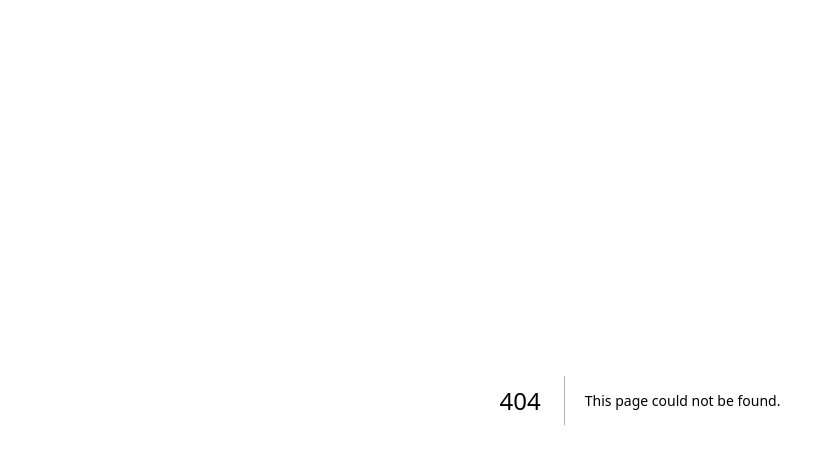
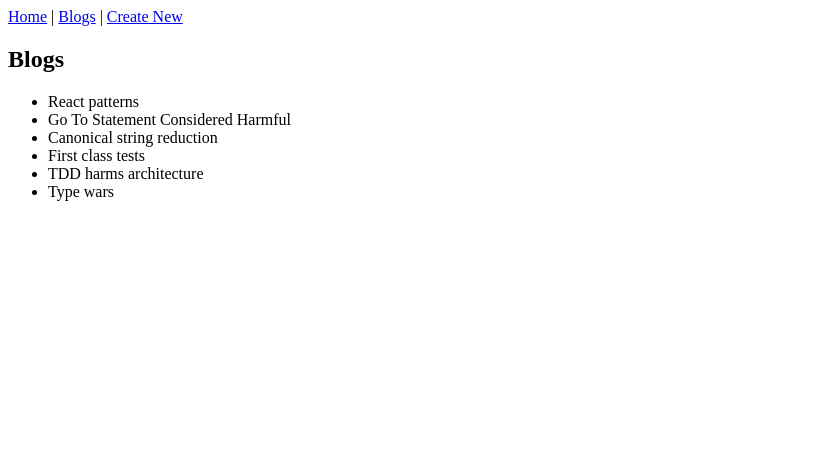
Before and after one commit to jjesus-dev/fso-nextjs-blogs, a Next.js app: page /blogs in a window 1280 px wide. Before the commit this address had no page. Shown: the top 464 px of the page, without its empty margins (0-835 px from the left). Built offline with nearby package versions, Linux system fonts and the light colour scheme.

Commit message:
refactor: set up nav & default bloglist page, ex 1

```diff
--- /dev/null
+++ b/app/blogs/page.tsx
@@ -0,0 +1,59 @@
+const blogs = [
+  {
+    id: "1",
+    title: "React patterns",
+    author: "Michael Chan",
+    url: "https://reactpatterns.com/",
+    likes: 7,
+  },
+  {
+    id: "2",
+    title: "Go To Statement Considered Harmful",
+    author: "Edsger W. Dijkstra",
+    url: "http://www.u.arizona.edu/~rubinson/copyright_violations/Go_To_Considered_Harmful.html",
+    likes: 5,
+  },
+  {
+    id: "3",
+    title: "Canonical string reduction",
+    author: "Edsger W. Dijkstra",
+    url: "http://www.cs.utexas.edu/~EWD/transcriptions/EWD08xx/EWD808.html",
+    likes: 12,
+  },
+  {
+    id: "4",
+    title: "First class tests",
+    author: "Robert C. Martin",
+    url: "http://blog.cleancoder.com/uncle-bob/2017/05/05/TestDefinitions.htmll",
+    likes: 10,
+  },
+  {
+    id: "5",
+    title: "TDD harms architecture",
+    author: "Robert C. Martin",
+    url: "http://blog.cleancoder.com/uncle-bob/2017/03/03/TDD-Harms-Architecture.html",
+    likes: 0,
+  },
+  {
+    id: "6",
+    title: "Type wars",
+    author: "Robert C. Martin",
+    url: "http://blog.cleancoder.com/uncle-bob/2016/05/01/TypeWars.html",
+    likes: 2,
+  },
+];
+
+const Blogs = () => {
+  return (
+    <div>
+      <h2>Blogs</h2>
+      <ul>
+        {blogs.map((blog) => (
+          <li key={blog.id}>{blog.title}</li>
+        ))}
+      </ul>
+    </div>
+  );
+};
+
+export default Blogs;
--- a/app/layout.tsx
+++ b/app/layout.tsx
@@ -1,16 +1,5 @@
 import type { Metadata } from "next";
-import { Geist, Geist_Mono } from "next/font/google";
-import "./globals.css";
-
-const geistSans = Geist({
-  variable: "--font-geist-sans",
-  subsets: ["latin"],
-});
-
-const geistMono = Geist_Mono({
-  variable: "--font-geist-mono",
-  subsets: ["latin"],
-});
+import Link from "next/link";
 
 export const metadata: Metadata = {
   title: "Create Next App",
@@ -19,11 +8,17 @@
 
 export default function RootLayout({ children }: LayoutProps<"/">) {
   return (
-    <html
-      lang="en"
-      className={`${geistSans.variable} ${geistMono.variable} h-full antialiased`}
-    >
-      <body className="min-h-full flex flex-col">{children}</body>
+    <html lang="en">
+      <body>
+        <nav>
+          <Link href="/">Home</Link>
+          {" | "}
+          <Link href="/blogs">Blogs</Link>
+          {" | "}
+          <Link href="/blogs/new">Create New</Link>
+        </nav>
+        {children}
+      </body>
     </html>
   );
 }
--- a/app/page.tsx
+++ b/app/page.tsx
@@ -1,69 +1,10 @@
-import Image from "next/image";
-
-export default function Home() {
+const Home = () => {
   return (
-    <div className="flex flex-col flex-1 items-center justify-center bg-zinc-50 font-sans dark:bg-black">
-      <main className="flex flex-1 w-full max-w-3xl flex-col items-center justify-between py-32 px-16 bg-white dark:bg-black sm:items-start">
-        <Image
-          className="dark:invert h-5 w-[100px]"
-          src="/next.svg"
-          alt="Next.js logo"
-          width={100}
-          height={20}
-          priority
-        />
-        <div className="flex flex-col items-center gap-6 text-center sm:items-start sm:text-left">
-          <h1 className="max-w-xs text-3xl font-semibold leading-10 tracking-tight text-black dark:text-zinc-50">
-            To get started, edit the{" "}
-            <code className="rounded bg-black/[.06] px-1.5 py-0.5 font-mono text-[0.9em] dark:bg-white/[.08]">
-              page.tsx
-            </code>{" "}
-            file.
-          </h1>
-          <p className="max-w-md text-lg leading-8 text-zinc-600 dark:text-zinc-400">
-            Looking for a starting point or more instructions? Head over to{" "}
-            <a
-              href="https://vercel.com/templates?framework=next.js&utm_source=create-next-app&utm_medium=appdir-template-tw&utm_campaign=create-next-app"
-              className="font-medium text-zinc-950 dark:text-zinc-50"
-            >
-              Templates
-            </a>{" "}
-            or the{" "}
-            <a
-              href="https://nextjs.org/learn?utm_source=create-next-app&utm_medium=appdir-template-tw&utm_campaign=create-next-app"
-              className="font-medium text-zinc-950 dark:text-zinc-50"
-            >
-              Learning
-            </a>{" "}
-            center.
-          </p>
-        </div>
-        <div className="flex flex-col gap-4 text-base font-medium sm:flex-row">
-          <a
-            className="flex h-12 w-full items-center justify-center gap-2 rounded-full bg-foreground px-5 text-background transition-colors hover:bg-[#383838] dark:hover:bg-[#ccc] md:w-[158px]"
-            href="https://vercel.com/new?utm_source=create-next-app&utm_medium=appdir-template-tw&utm_campaign=create-next-app"
-            target="_blank"
-            rel="noopener noreferrer"
-          >
-            <Image
-              className="dark:invert h-[14px] w-4"
-              src="/vercel.svg"
-              alt="Vercel logomark"
-              width={16}
-              height={14}
-            />
-            Deploy Now
-          </a>
-          <a
-            className="flex h-12 w-full items-center justify-center rounded-full border border-solid border-black/[.08] px-5 transition-colors hover:border-transparent hover:bg-black/[.04] dark:border-white/[.145] dark:hover:bg-[#1a1a1a] md:w-[158px]"
-            href="https://nextjs.org/docs?utm_source=create-next-app&utm_medium=appdir-template-tw&utm_campaign=create-next-app"
-            target="_blank"
-            rel="noopener noreferrer"
-          >
-            Documentation
-          </a>
-        </div>
-      </main>
+    <div>
+      <h2>Blog App</h2>
+      <div>Something</div>
     </div>
   );
-}
+};
+
+export default Home;
```
